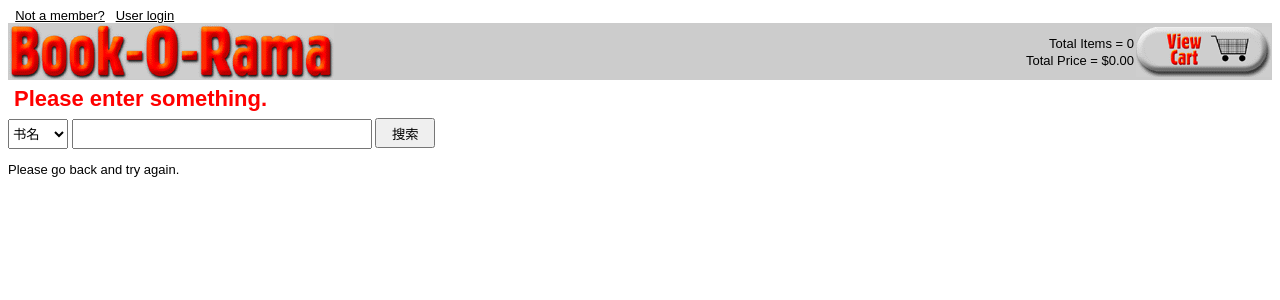
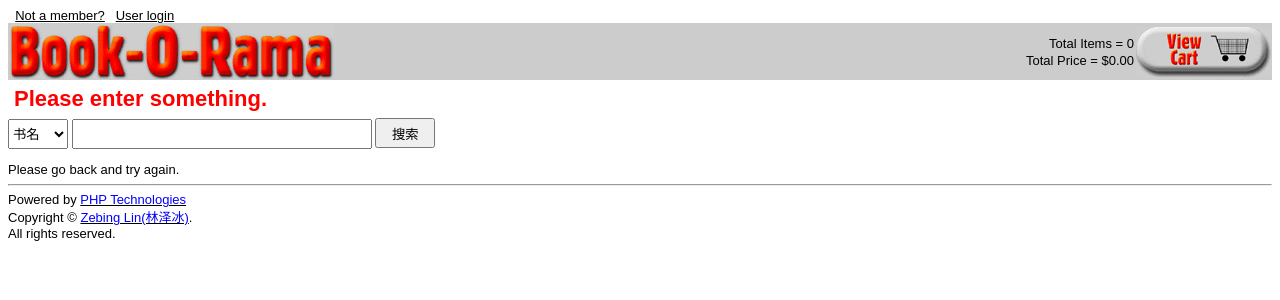
Before and after one commit to wesavetheworld/My-Online-Book-Store, a PHP site: page /search_result.php in a window 1280 px wide. Shown: the top 300 px of the page. Run offline with PHP 8.4, Linux system fonts and the light colour scheme.

Commit message:
当当爬完了
当当爬完了

```diff
--- a/output_fns.php
+++ b/output_fns.php
@@ -21,7 +21,6 @@ function do_html_header($title = '') {
       li, td { font-family: Arial, Helvetica, sans-serif; font-size: 13px }
       hr { color: #FF0000; width=70%; text-align=center}
       a { color: #000000 }
-
     </style>
   </head>
   <body>
@@ -82,6 +81,20 @@ function do_html_header($title = '') {
 function do_html_footer() {
   // print an HTML footer
 ?>
+      <!-- <footer id="global-footer">
+          <p>Lovingly created and maintained by <a href = "https://github.com/linzebing"> Zebing Lin </a>.</p>
+      <hr>
+         <p>All Rights Reserved.</p>
+        </footer> -->
+  <div class="footer">
+  <div class="container">
+    <hr>
+    Powered by <a href="http://php.net/"><font color = "blue">PHP Technologies</font></a>
+    <br>
+    Copyright &copy; <a href="https://github.com/linzebing" ><font color = "blue">Zebing Lin(林泽冰)</font></a>.
+    <br> All rights reserved.
+      </div>
+</div>
   </body>
   </html>
 <?php
@@ -115,7 +128,6 @@ function display_categories($cat_array) {
     echo "</li>";
   }
   echo "</ul>";
-  echo "<hr />";
 }
 
 function display_books($book_array) {
@@ -147,8 +159,6 @@ function display_books($book_array) {
 
     echo "</table>";
   }
-
-  echo "<hr />";
 }
 
 function display_book_details($book) {
--- a/search_result.php
+++ b/search_result.php
@@ -28,6 +28,7 @@ try {
 		do_html_header("搜索结果:");
 		display_search();
 		display_books($result);
+		do_html_footer();
 	} else {
 		throw new Exception("Please enter something.", 1);
 	}
@@ -36,4 +37,5 @@ try {
  	do_html_header($e->getMessage());
   	display_search();
   	echo "Please go back and try again.";
+  	do_html_footer();
  }
```
Also changed, not shown: 1 other file.
